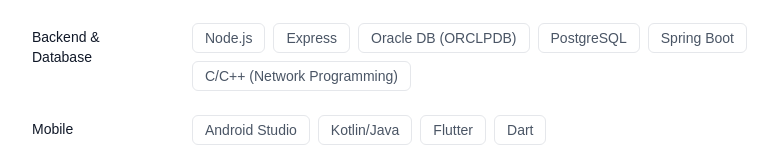
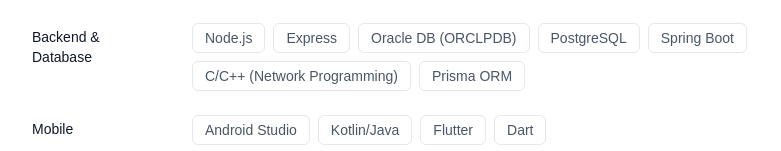
Before and after one commit to ololol125/my-portfolio-site, a Next.js app: page / in a window 1280 px wide. Shown: the part 761-912 px from the top of the page, without its empty margins (248-1029 px from the left). Built offline with nearby package versions, Linux system fonts and the light colour scheme.

Commit message:
add: /data/sils.ts 에 Prisma ORM 추가

```diff
--- a/src/data/skills.ts
+++ b/src/data/skills.ts
@@ -23,6 +23,7 @@
       "PostgreSQL",
       "Spring Boot",
       "C/C++ (Network Programming)",
+      "Prisma ORM",
     ],
   },
   {
```
